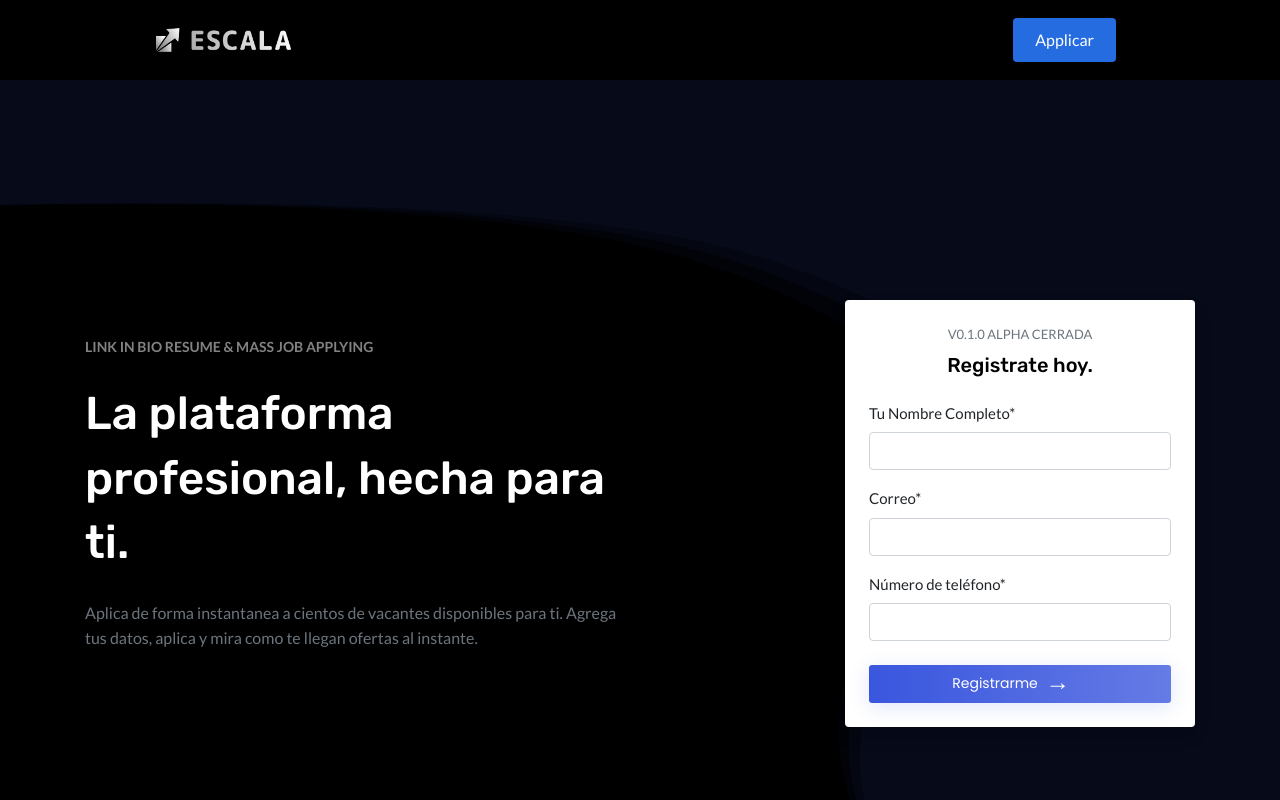
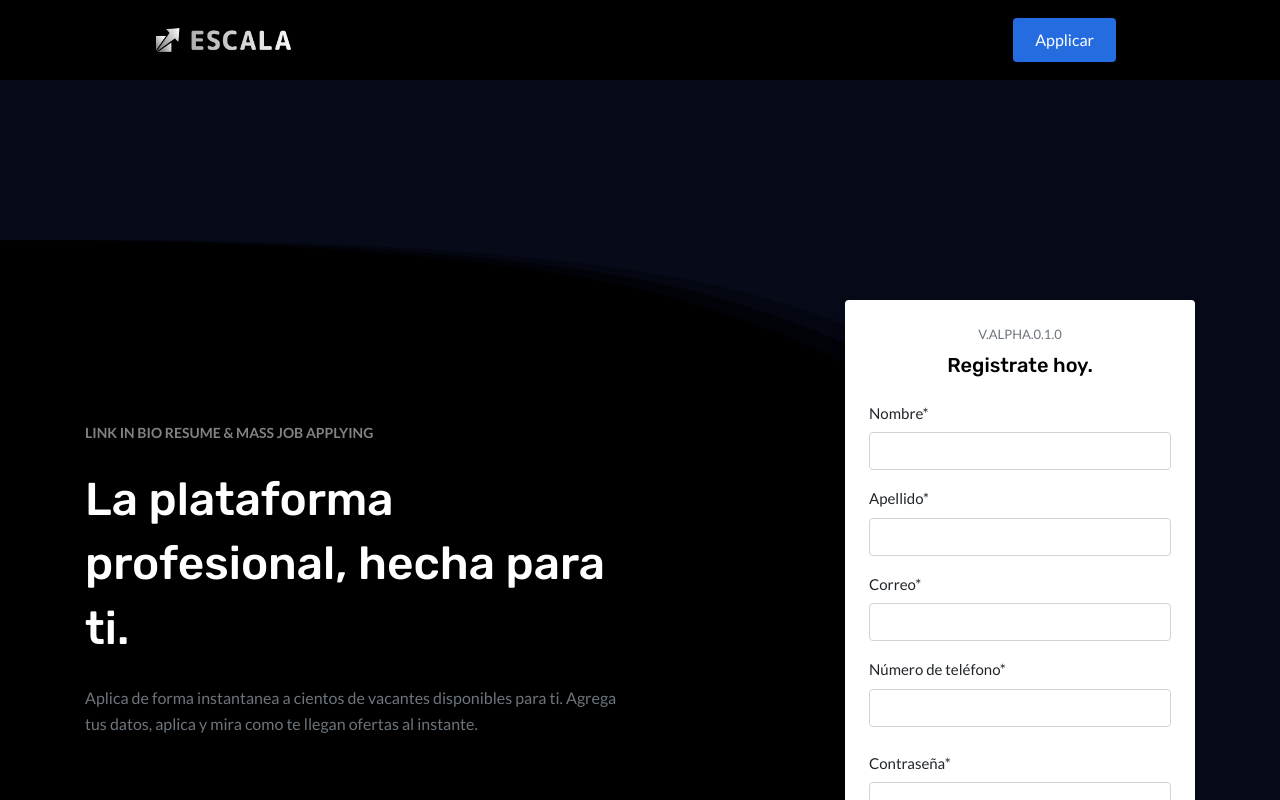
Before and after one commit to ARamss/Escala, a React (Create React App) app in the folder client/: page / in a window 1280 px wide. Shown: the top 800 px of the page. Built offline with nearby package versions, Linux system fonts and the light colour scheme; a web font is replaced by a local one.

Commit message:
[rams][client] Contact + onboarding forms done

```diff
--- a/client/src/component/Landing/Contact.js
+++ b/client/src/component/Landing/Contact.js
@@ -31,7 +31,7 @@ export default class Contact extends Component {
                     <h4 className="mt-4">¿Quieres platicar con nosotros?</h4>
                     <p className="text-muted mb-4">Agenda una cita y estaremos contigo a la brevedad.</p>
                     <Link to="#" className="btn btn-success"><FeatherIcon className="icon mr-2 icon-fill-white" icon="calendar" />Agenda Una Cita</Link>
-                    <p className="mt-4">O contáctanos a:</p>
+                    {/*<p className="mt-4">O contáctanos a:</p>
                     <Row>
                       <Col md={6}>
                         <Link to="#">
@@ -43,7 +43,7 @@ export default class Contact extends Component {
                           <div className="badge f-14 bg-soft-dark text-muted"><span className="text-dark mr-1">Phone:</span> (001) 1234 567 890</div>
                         </Link>
                       </Col>
-                    </Row>
+                    </Row>*/}
                   </div>
                 </div>
               </Col>
@@ -55,26 +55,26 @@ export default class Contact extends Component {
                     <Row>
                       <Col md={6}>
                         <FormGroup className="app-label">
-                          <Label for="name" className="text-muted">First Name</Label>
-                          <Input name="name" id="name" type="text" className="form-control" placeholder="Enter. . ." />
+                          <Label for="name" className="text-muted">Nombre</Label>
+                          <Input name="name" id="name" type="text" className="form-control" placeholder="" />
                         </FormGroup>
                       </Col>
                       <Col md={6}>
                         <FormGroup className="app-label">
-                          <Label for="lastname" className="text-muted">Last Name</Label>
-                          <Input name="lastname" id="lastname" type="text" className="form-control" placeholder="Enter. . ." />
+                          <Label for="lastname" className="text-muted">Apellido</Label>
+                          <Input name="lastname" id="lastname" type="text" className="form-control" placeholder="" />
                         </FormGroup>
                       </Col>
                       <Col md={12}>
                         <FormGroup className="app-label">
-                          <Label for="email" className="text-muted">Your Email</Label>
-                          <Input name="email" id="email" type="email" className="form-control" placeholder="Email. . ." />
+                          <Label for="email" className="text-muted">Correo</Label>
+                          <Input name="email" id="email" type="email" className="form-control" placeholder="" />
                         </FormGroup>
                       </Col>
                       <Col md={12}>
                         <FormGroup className="app-label">
-                          <Label for="comments" className="text-muted">Type Massage</Label>
-                          <Input name="comments" id="comments" type="textarea" rows="4" className="form-control" placeholder="Message. . ." />
+                        <Label for="phone" className="text-muted">Número de teléfono</Label>
+                        <Input name="phone" id="phone" type="phone" className="form-control" placeholder="" />
                         </FormGroup>
                       </Col>
                     </Row>
--- a/client/src/pages/Landing/Section.js
+++ b/client/src/pages/Landing/Section.js
@@ -24,21 +24,29 @@ class Section extends Component {
             <Col lg={4} className="offset-lg-2 col-md-8">
               <div className="hero-login-form mx-auto bg-white shadow p-4 rounded mt-5 mt-lg-0">
                 <div className="text-center">
-                <p className="text-muted mb-2 f-13 text-uppercase">V0.1.0 ALPHA CERRADA</p>
+                <p className="text-muted mb-2 f-13 text-uppercase">V.ALPHA.0.1.0</p>
                 <h5 className="form-title mb-4">Registrate hoy.</h5>
                 </div>
                 <Form>
                   <FormGroup className="mb-3">
-                    <Label for="exampleFormControlInput1" className="f-15">Tu Nombre Completo*</Label>
+                    <Label for="exampleFormControlInput1" className="f-15">Nombre*</Label>
                     <Input type="text" className="form-control" id="exampleFormControlInput1" placeholder="" />
                   </FormGroup>
                   <FormGroup className="mb-3">
+                    <Label for="exampleFormControlInput1" className="f-15">Apellido*</Label>
+                    <Input type="text" className="form-control" id="exampleFormControlInput2" placeholder="" />
+                  </FormGroup>
+                  <FormGroup className="mb-3">
                     <Label for="exampleFormControlInput2" className="f-15">Correo*</Label>
-                    <Input type="email" className="form-control" id="exampleFormControlInput2" placeholder="" />
+                    <Input type="email" className="form-control" id="exampleFormControlInput3" placeholder="" />
                   </FormGroup>
                   <FormGroup className="mb-4">
                     <Label for="exampleFormControlInput3" className="f-15">Número de teléfono*</Label>
-                    <Input type="password" className="form-control" id="exampleFormControlInput3" placeholder="" />
+                    <Input type="text" className="form-control" id="exampleFormControlInput4" placeholder="" />
+                  </FormGroup>
+                  <FormGroup className="mb-3">
+                    <Label for="exampleFormControlInput2" className="f-15">Contraseña*</Label>
+                    <Input type="password" className="form-control" id="exampleFormControlInput5" placeholder="" />
                   </FormGroup>
                   <Button type="submit" color="primary" className="btn btn-primary btn-block btn-sm">Registrarme<span className="ml-2 right-icon">&#8594;</span><i className="mdi mdi-telegram ml-2"></i></Button>
                 </Form>
```
